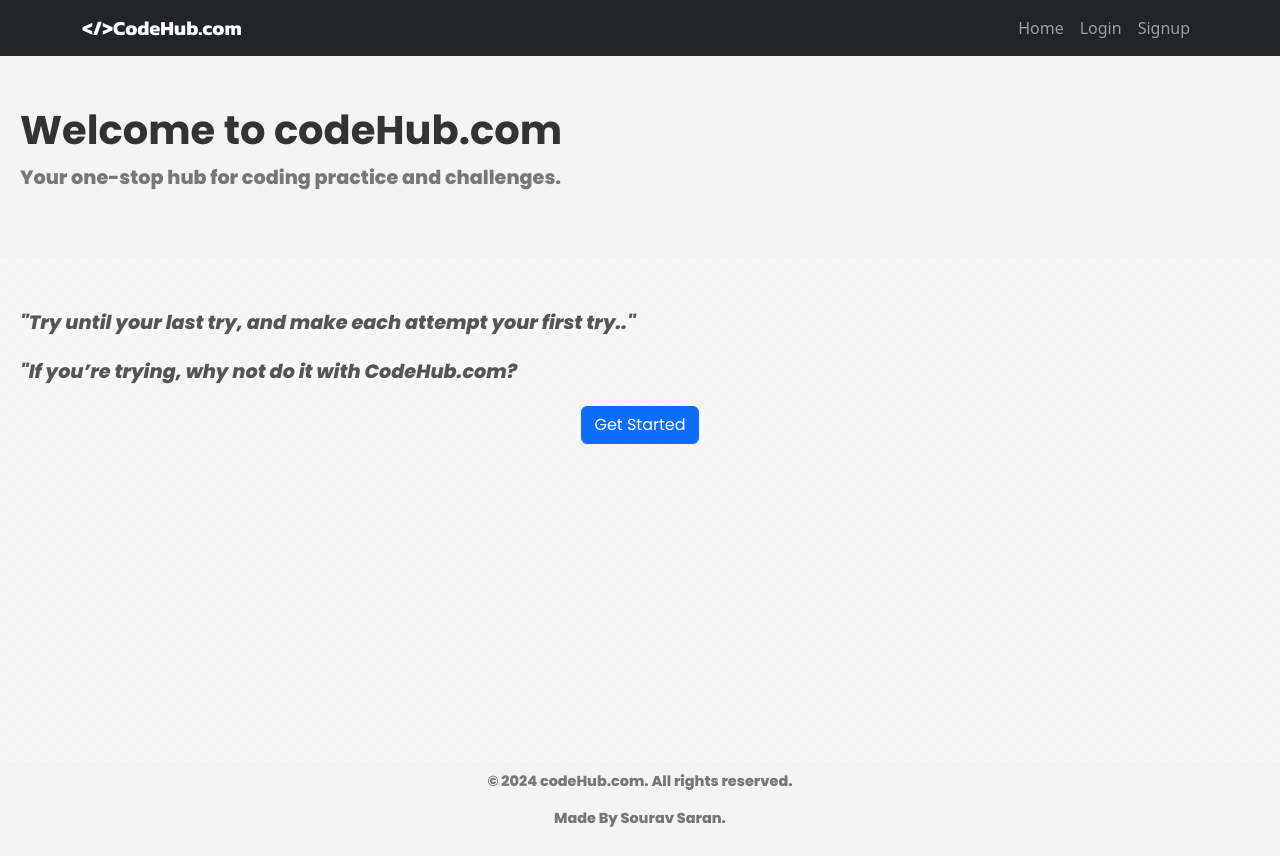
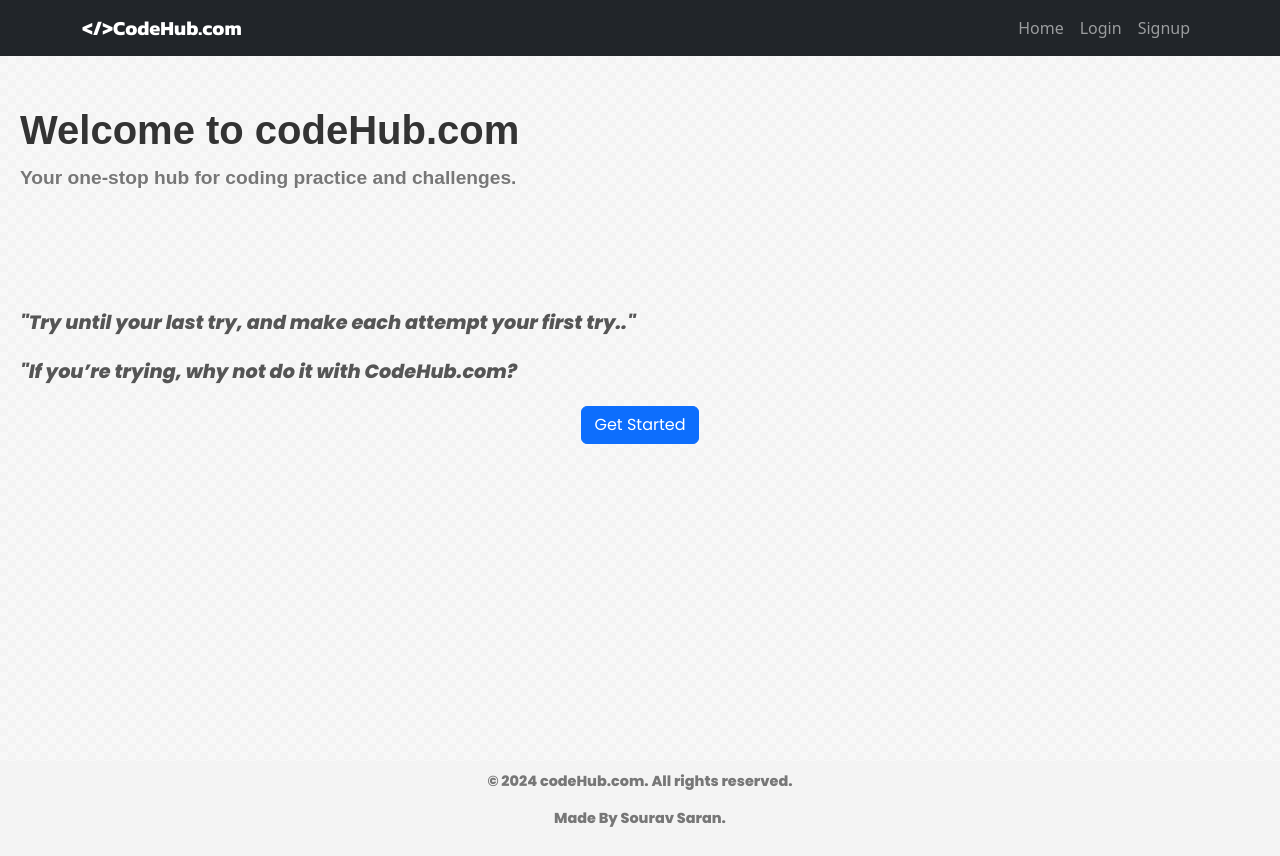
Before and after one commit to sou-rav15/online_juddge, a React (Vite) app: page / in a window 1280 px wide. Built offline with nearby package versions, Linux system fonts and the light colour scheme; no server answers; a web font is replaced by a local one.

Commit message:
again change background for headers only

```diff
--- a/src/components/pages/Homepage.css
+++ b/src/components/pages/Homepage.css
@@ -22,7 +22,8 @@ html, body {
 
   .header {
     padding: 50px 20px;
-    background-color: #f4f4f4;
+    /* background-color: #f4f4f4; */
+    font-family: 'Nunito', sans-serif;
   }
 
   .header h1 {
```
